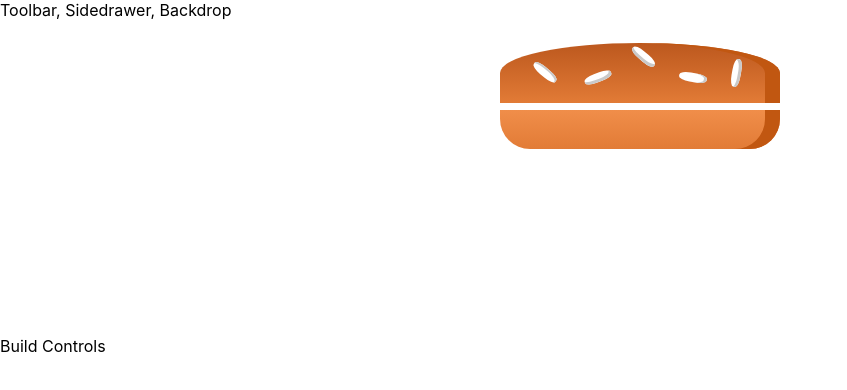
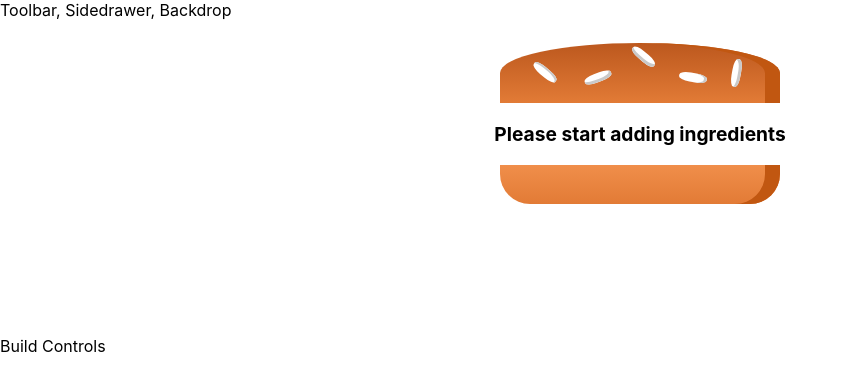
Before and after one commit to dinukadev/udemy_react_burger_builder, a React (Create React App) app: page / in a window 1280 px wide. Shown: the top 390 px of the page, without its empty margins (0-847 px from the left). Built offline with nearby package versions, Linux system fonts and the light colour scheme.

Commit message:
added message when no ingredients are found

```diff
--- a/src/components/Burger/Burger.js
+++ b/src/components/Burger/Burger.js
@@ -4,7 +4,7 @@ import classes from './Burger.module.css';
 
 const burger = (props)=> {
 
-    const transformedIngredients = Object.keys(props.ingredients).map(
+    let transformedIngredients = Object.keys(props.ingredients).map(
         igKey =>{
             return [...Array(props.ingredients[igKey])].map((_,i)=>{
                 return <BurgerIngredient type={igKey} key={igKey+i}/>
@@ -13,7 +13,10 @@ const burger = (props)=> {
     ).reduce((arr,ele)=>{
         return arr.concat(ele);
     },[]);
-    console.log(transformedIngredients);
+
+    if(transformedIngredients.length===0){
+        transformedIngredients = <p>Please start adding ingredients</p>;
+    }
 
     return (
         <div className={classes.Burger}>
```
